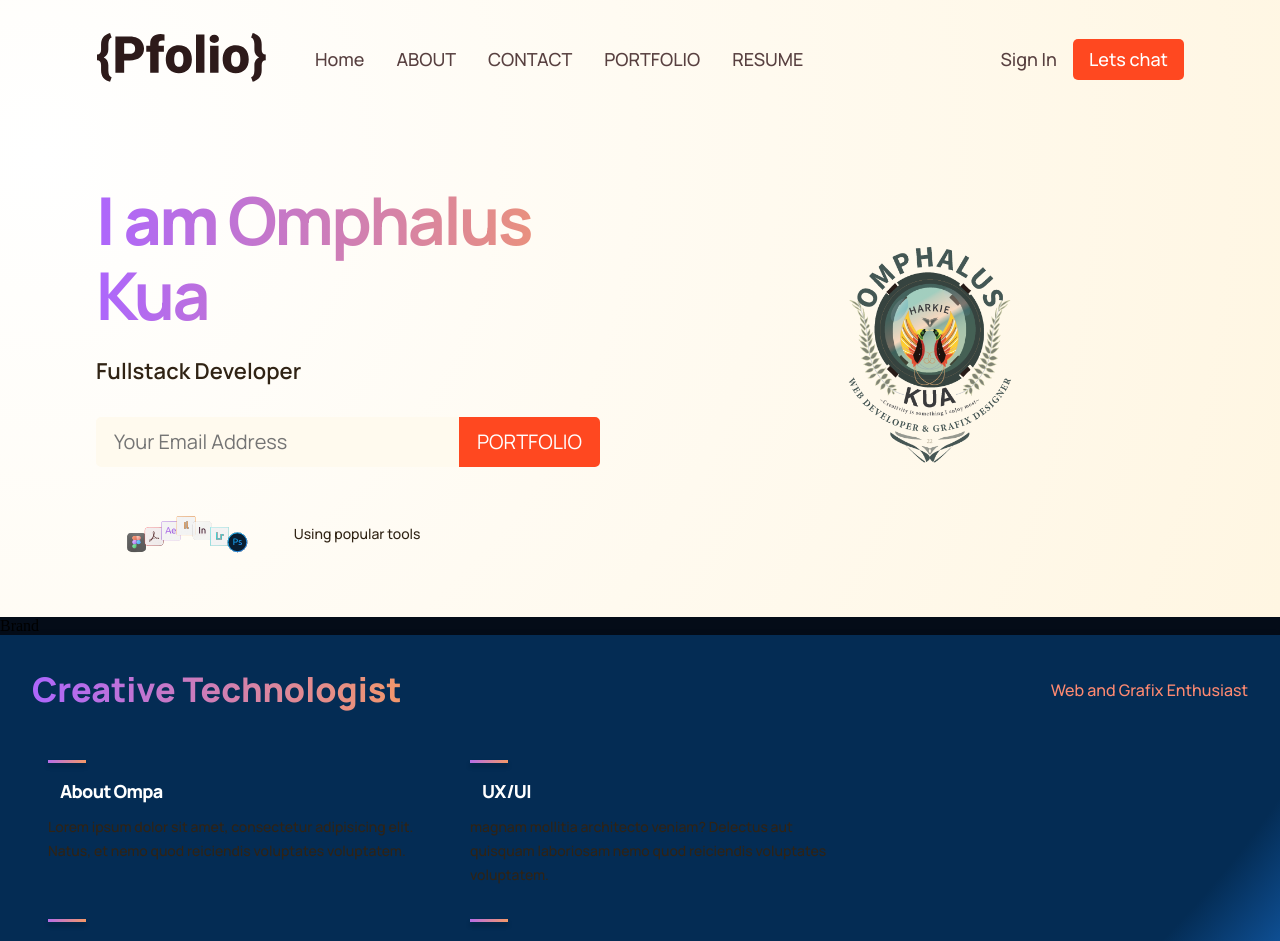
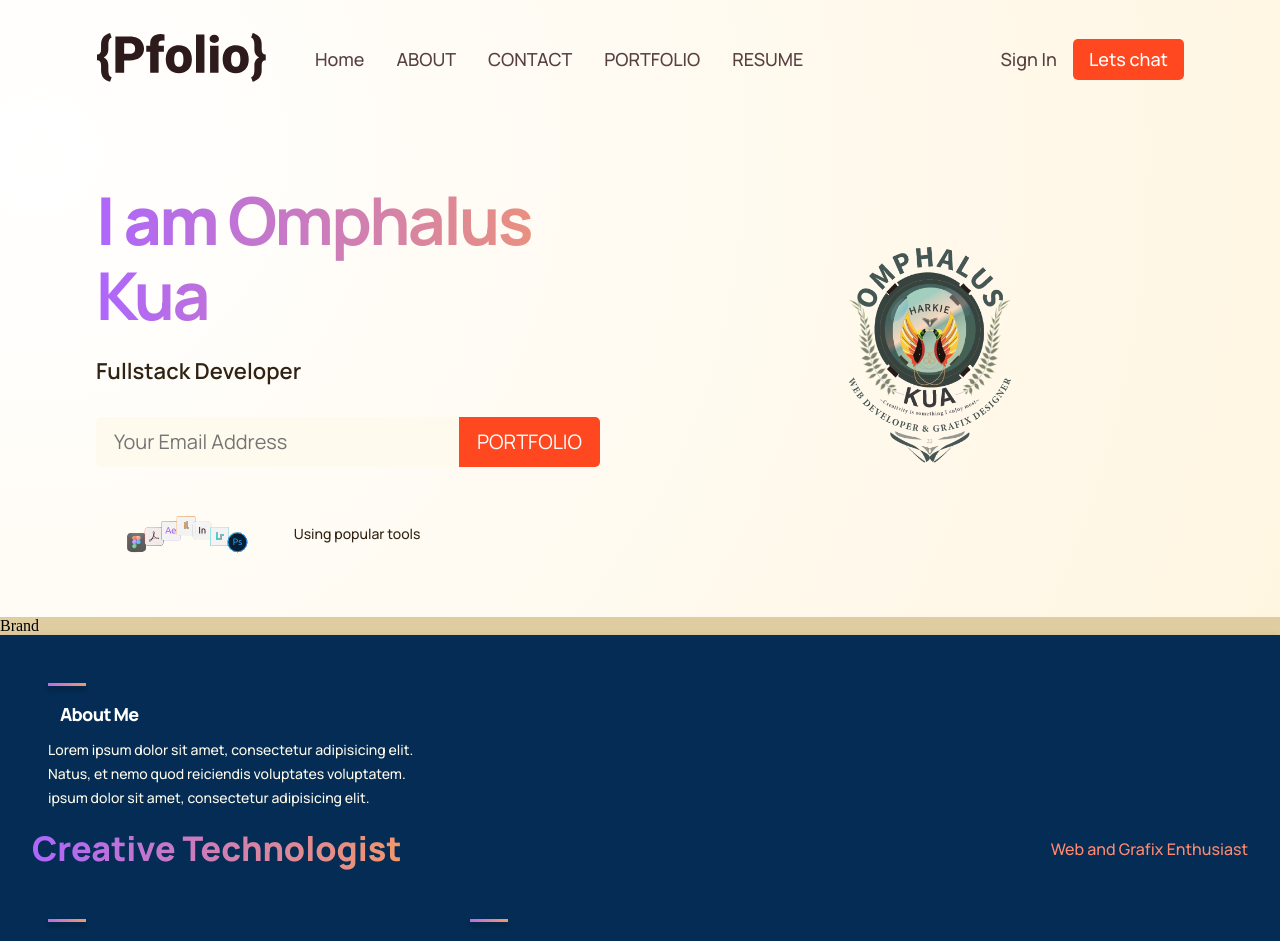
Before and after one commit to haluskua/SPA-folio, a React (Create React App) app: page / in a window 1280 px wide. Shown: the top 941 px of the page. Built offline with nearby package versions, Linux system fonts and the light colour scheme.

Commit message:
added var background color main changeg

```diff
--- a/src/component/feature/feature.css
+++ b/src/component/feature/feature.css
@@ -43,7 +43,7 @@
   font-weight: 500;
   font-size: 14px;
   line-height: 24px;
-  color: var(--color-text);
+  color: rgb(254, 250, 235);
 }
 
 @media screen and (max-width: 550px) {
--- a/src/containers/aboutOmpa/AboutOmpa.jsx
+++ b/src/containers/aboutOmpa/AboutOmpa.jsx
@@ -5,6 +5,12 @@ import "./aboutOmpa.css";
 const AboutOmpa = () => {
   return (
     <div className="ompa__aboutOmpa" id="Aboutompa">
+      <div className="ompa__aboutOmpa-feature">
+        <Feature
+          title="About Me"
+          text="Lorem ipsum dolor sit amet, consectetur adipisicing elit. Natus, et nemo quod reiciendis voluptates voluptatem. ipsum dolor sit amet, consectetur adipisicing elit."
+        />
+      </div>
       <div className="ompa__aboutOmpa-heading">
         <h1 className="gradient__text">Creative Technologist</h1>
         <p>Web and Grafix Enthusiast</p>
--- a/src/index.css
+++ b/src/index.css
@@ -6,7 +6,7 @@
   --gradient-text: linear-gradient(89.97deg, #ae67fa 1.84%, #f49867 102.67%);
   --gradient-bar: linear-gradient(103.22deg, #ae67fa -13.86%, #f49867 99.55%);
 
-  --color-bg: #040c18;
+  --color-bg: #dfcca1;
   --color-footer: #fffaee;
   --color-blog: #042c54;
   --color-text: #302314;
```
